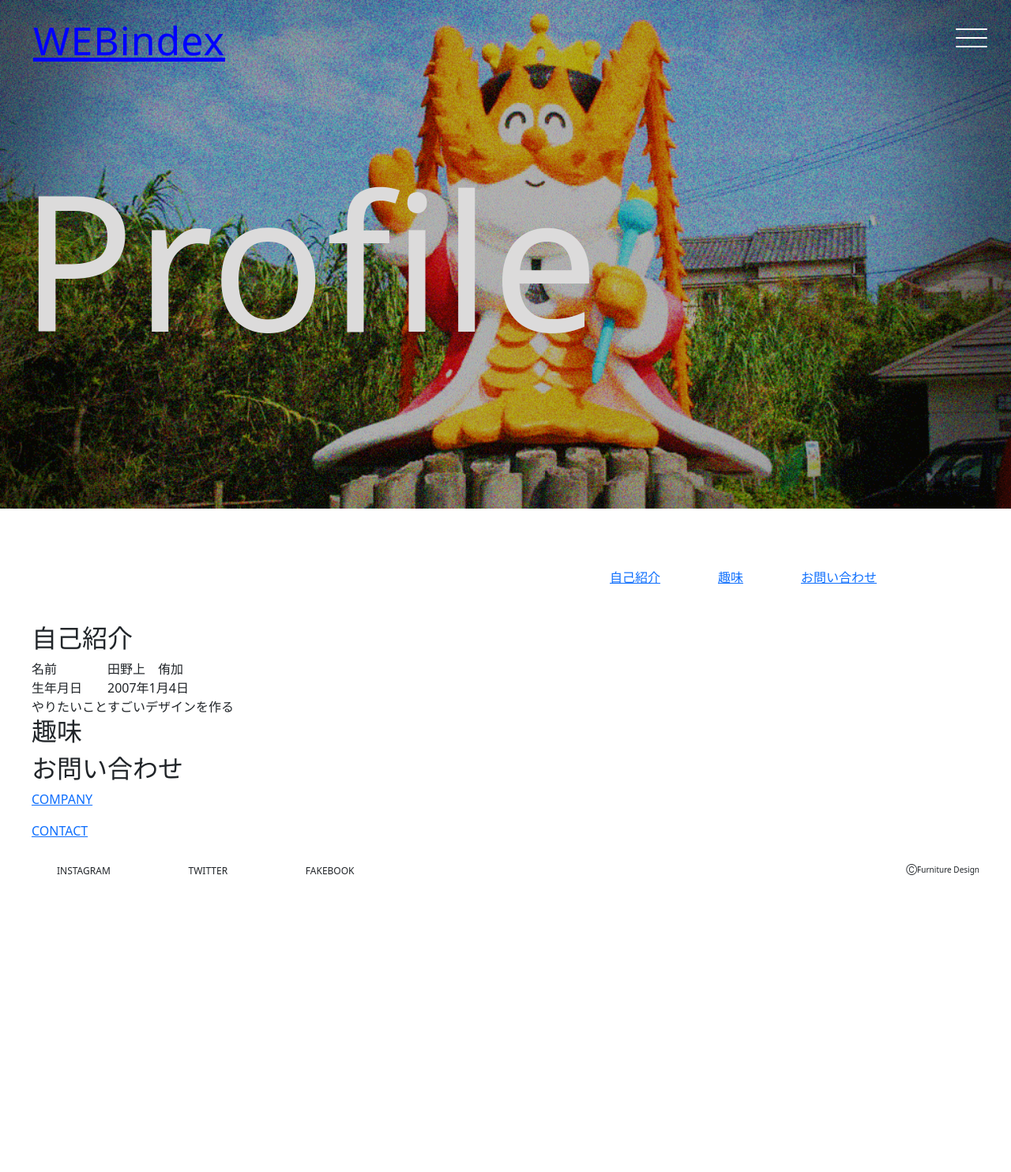
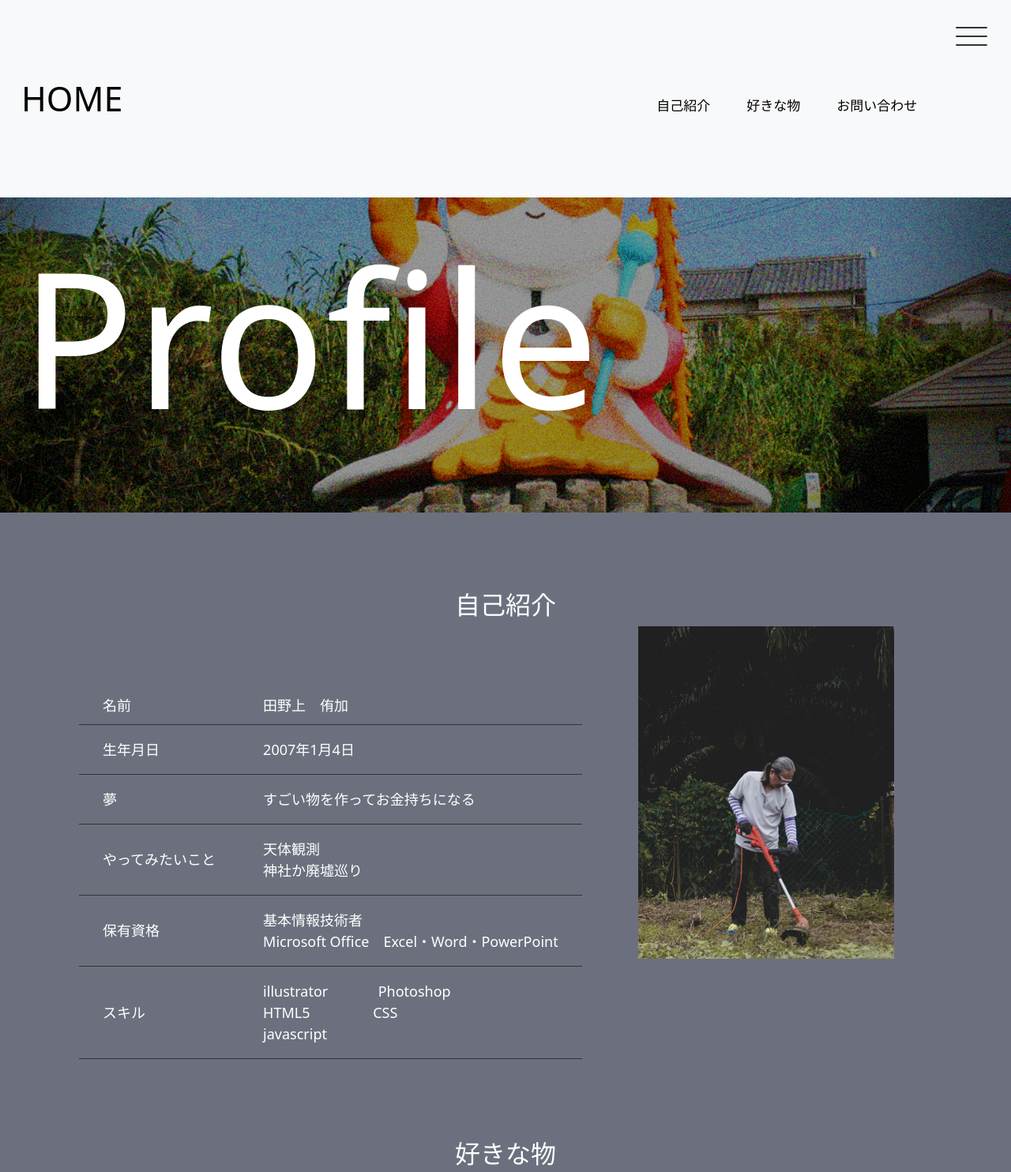
Before and after one commit to TaYu-2/web-practical-training, a plain HTML site: page index.html in a window 1280 px wide. Shown: the top 1484 px of the page at 79% size. Before the commit the page ends 1155 px from the top, so only its background shows below. Drawn offline with nearby package versions, Linux system fonts and the light colour scheme; some packages are replaced by stand-ins of ours.

Commit message:
お問い合わせ作り直した

```diff
--- a/css/style.css
+++ b/css/style.css
@@ -1,23 +1,12 @@
 @charset "UTF-8";
+
+h2,p,a,li,td,th,h1{color: white;}
 
 .back-img{
     z-index: 1;
     position: relative;
     width: 100%;
-}
-
-.title-min a{
-    font-size: 20px;
-    letter-spacing: 1px;
-    z-index: 3;
-    position: relative;
-    font-size: 50px;
-    letter-spacing: 1px;
-    font-weight: 500;
-    bottom: 630px;
-    left: 42px;
-    color: blue;
-
+    top: 40px;
 }
 
 .site-title{
@@ -26,40 +15,52 @@
     font-size: 1500%;
     letter-spacing: 1px;
     font-weight: 500;
-    translate: 2vw -70vh;
-    color: #dcdbdb;
+    translate: 2vw -41vh;
+    color: white;
     margin-right: 100px;
 }
 
-a, ul, li{
+a{
     text-decoration: none;
 }
 
-/* .thuizyu-menu{
-
-    display: block;
-    width: 100%;
+.navbar{
+    z-index: 3;
     position: fixed;
-
-} */
-
-.yoko-menu{
-    z-index: 2;
-    position: relative;
-    z-index: 0 -80vh;
+    top: 0;
+    right: 0;
+    left: 0;
+    bottom: 550px;
 }
 
-.yoko-list {
-    display: flex;
-    justify-content: space-between;
-    margin: 0 170px 0 740px;
-    list-style: none;
+.navbar-nav{
+    margin-left: 640px;
 }
 
+.nav-item a{
+    font-size: 17px;
+    margin-bottom: -17px;
+    margin-left: 30px;
+    opacity: 1;
+}
 
+.nav-link :hover{
+    color: rgb(82, 121, 221);
+}
+
+.navbar-brand{
+    font-size: 43px;
+    margin-bottom: 0;
+    margin-left: 15px;
+    margin-right: -2px;
+}
+
+.navbar-min{
+
+}
 
 /*スライドメニュー*/
-nav {
+.nav-humberger{
   display: block;
   position: fixed;
   top: 0;
@@ -127,18 +128,18 @@ nav .menu-inner .menu-list li a:hover {
   left: 0px;
   width: 40px;
   height: 2px;
-  background-color: white;
+  background-color: #333;
   border-radius: 4px;
   transition: all .5s;
 }
 .toggle_btn span:nth-child(1) {
-  top: 6px;
+  top: 4px;
 }
 .toggle_btn span:nth-child(2) {
-  top: 17px;
+  top: 15px;
 }
 .toggle_btn span:nth-child(3) {
-  bottom: 0px;
+  bottom: 2px;
 }
 .open .toggle_btn span {
   background-color: #fff;
@@ -177,25 +178,57 @@ nav .menu-inner .menu-list li a:hover {
 
 
 /*main*/
-.same-main{
-    margin-top: -250px;
+
+body{
+    background-color: #6c707e;
 }
 
-.product-list p{
-    font-size:12px;
-    font-weight:400;
+.sub-title{
+    text-align: center;
+    margin-top: 100px;
+    font-family: "M PLUS 1p", sans-serif;
+    font-weight: 500;
+}
+
+.my-list{
+    font-size: 18px;
+    font-weight:350;
+    margin-top: 95px;
+    margin-left: 60px;
+}
+
+.my-text3{
+    padding: 0 30px 10px 30px;
+    border-bottom: 1px solid #333;
+}
+
+.my-text{
+    padding: 17.5px 30px 17.5px 30px;
+    border-bottom: 1px solid #333;
+
+}
+
+.my-photo{
+    z-index: 1;
+    position: relative;
+    translate: 60vw -68.5vh;
+}
+
+.sub-title2{
+    margin-top: -320px;
+    text-align: center;
+    font-family: "M PLUS 1p", sans-serif;
+}
+
+.carousel-inner{
+    margin: auto;
+    margin-top: 65px;
+    width: 74.5%;
 }
 
 
-.product-list{
-    display: grid;
-    grid-template-columns: repeat(4,1fr);
-    gap: 35px;
-    list-style: none;
-}
-
-.product-list img{
-    width: 100%;
+.same-main{
+    margin-top: -250px;
 }
 
 .wrapper{
@@ -221,18 +254,31 @@ nav .menu-inner .menu-list li a:hover {
 #F-menu ul{
     display: flex;
     justify-content: space-between;
-
 }
 
-#F-menu li{
+.F-main{
     list-style: none;
-    font-size: 12px;
+    font-size: 20px;
+    border-style: 1px solid white;
+    padding-top: 10px;
+}
+
+.F-link{
+    list-style: none;
+    font-weight: 400;
+    font-size: 17px;
+    padding-top: 12px;
+}
+
+.F-link a:hover{
+    color: #7dacdb;
 }
 
 .copyright{
     max-width: 800;
-    font-size: 10px;
-    margin-left: 600px;
+    font-weight: 300;
+    margin-left: 620px;
+    padding-top: 12px;
 }
 
 /*item1.html*/
--- a/index.html
+++ b/index.html
@@ -3,48 +3,62 @@
 <head>
     <meta charset="UTF-8">
     <title>MY PROFILE</title>
-    <meta name="description" content="家具の紹介ページ">
-    <meta name="Viewport" content="width=device-width", initial-scale="1">
+    <meta name="description" content="自己紹介">
+    <meta name="viewport" content="width=device-width", initial-scale="1">
     <!-- PCとスマホを切り替えるために必ず必要なコード -->
     <link rel="icon" href="img/favicon.ico">
     <link rel="stylesheet" href="https://unpkg.com/ress/dist/ress.min.css">
     <!-- ブラウザによってCSSがずれないようにするためのもの -->
+    <link href="https://cdn.jsdelivr.net/npm/bootstrap@5.3.3/dist/css/bootstrap.min.css"
+    rel="stylesheet"
+    integrity="sha384-QWTKZyjpPEjISv5WaRU9OFeRpok6YctnYmDr5pNlyT2bRjXh0JMhjY6hW+ALEwIH"
+    crossorigin="anonymous">
+
     <link rel="stylesheet" href="css/style.css">
     <script src="https://ajax.googleapis.com/ajax/libs/jquery/3.5.1/jquery.min.js"></script>
     <script src="js/main.js" defer></script>
 
-    <link href="https://cdn.jsdelivr.net/npm/bootstrap@5.3.8/dist/css/bootstrap.min.css" rel="stylesheet"
-    integrity="sha384-64UC4BEhTGwk3eGpak4nO2jqtl7liTS+juXkSJ2gPAQPmlClQO7s5UgCeR6US48g" crossorigin="anonymous">
+    <link rel="preconnect" href="https://fonts.googleapis.com">
+<link rel="preconnect" href="https://fonts.gstatic.com" crossorigin>
+<link href="https://fonts.googleapis.com/css2?family=M+PLUS+1p&family=Philosopher:ital,wght@0,400;0,700;1,400;1,700&display=swap" rel="stylesheet">
+
 </head>
 
+<body>
 
-<body>
-    <script src="https://cdn.jsdelivr.net/npm/bootstrap@5.3.0/dist/js/bootstrap.bundle.min.js"
-    integrity="sha384-geWF76RCwLtnZ8qwWowPQNguL3RmwHVBC9FhGdlKrxdiJJigb/j/68SIy3Te4Bkz" crossorigin="anonymous"></script>
 
-    <img src="img/伊勢エビ3.gif" class="back-img">
+    <img src="img/伊勢エビ5.gif" class="back-img">
 
     <header class="header">
-    <div class="title-min">
-        <a href="index.html" >WEBindex</a>
+    <nav class="navbar navbar-expand-lg bg-body-tertiary">
+    <div class="container-fluid">
+        <a class="navbar-brand" href="#">HOME</a>
+        <button class="navbar-toggler" type="button" data-bs-toggle="collapse" data-bs-target="#navbarSupportedContent" aria-controls="navbarSupportedContent" aria-expanded="false" aria-label="Toggle navigation">
+        <span class="navbar-toggler-icon"></span>
+        </button>
+        <div class="collapse navbar-collapse" id="navbarSupportedContent">
+        <ul class="navbar-nav me-auto mb-2 mb-lg-0">
+            <li class="nav-item">
+            <a class="nav-link active" aria-current="page" href="#1"><div class="link-span">自己紹介</div></a>
+            </li>
+            <li class="nav-item">
+            <a class="nav-link active" aria-current="page" href="#2"><div class="link-span">好きな物</div></a>
+            </li>
+            <li class="nav-item">
+            <a class="nav-link active" aria-current="page" href="#3"><div class="link-span">お問い合わせ</div></a>
+            </li>
+        </ul>
+        </div>
     </div>
-
-    <div class="yoko-menu">
-        <ul class="yoko-list">
-            <li class="L1"><a href="#1">自己紹介</a></li>
-            <li class="L2"><a href="#2">趣味</a></li>
-            <li class="L3"><a href="#3">お問い合わせ</a></li>
-        </ul>
-    </div>
+</nav>
 
     <div id="navArea">
-        <nav>
+        <nav class="nav-humberger">
             <div class="menu-inner">
                 <ul class="menu-list">
-                    <li><a href="index.html">PRODUCTS</a></li>
-                    <li><a href="about.html">趣味</a></li>
-                    <li><a href="company.html">COMPANY</a></li>
-                    <li><a href="contact.html">CONTACT</a></li>
+                    <li><a href="index.html">HOME</a></li>
+                    <li><a href="company.html">MAP</a></li>
+                    <li><a href="contact.html">FORM</a></li>
                 </ul>
             </div>
         </nav>
@@ -58,40 +72,92 @@
         <div id="mask"></div>
     </div>
     </header>
+
+    <!-- <div class="city-site">
+    <p class="city-name">浜島のエビ大王</p>
+    <p class="city-file">詳しくは志摩市のホームページで</p>
+    </div> -->
     <h1 class="site-title"> Profile</h1>
 
     <main class="same-main">
 
         <div id="top" class="wrapper">
-            <h2><div id="1">自己紹介</div></h2>
+            <h2><div class="sub-title" id="1">自己紹介</div></h2>
                 <table class="my-list">
                     <tr>
-                        <td>名前</td>
-                        <td>田野上　侑加</td>
+                        <td class="my-text3">名前</td>
+                        <td class="my-text3">田野上　侑加</td>
                     </tr>
                     <tr>
-                        <td>生年月日</td>
-                        <td>2007年1月4日</td>
+                        <td class="my-text">生年月日</td>
+                        <td class="my-text">2007年1月4日</td>
                     </tr>
                     <tr>
-                        <td>やりたいこと</td>
-                        <td>すごいデザインを作る</td>
+                        <td class="my-text" id="my-text2">夢</td>
+                        <td class="my-text">すごい物を作ってお金持ちになる</td>
+                    </tr>
+                    <tr>
+                        <td class="my-text">やってみたいこと</td>
+                        <td class="my-text">天体観測<br>神社か廃墟巡り</td>
+                    </tr>
+                    <tr>
+                        <td class="my-text">保有資格</td>
+                        <td class="my-text">基本情報技術者<br>Microsoft Office　Excel・Word・PowerPoint</td>
+                    </tr>
+                    <tr>
+                        <td class="my-text">スキル</td>
+                        <td class="my-text">illustrator &emsp;&emsp;&emsp; Photoshop<br>HTML5 &emsp;&emsp;&emsp;&emsp;&thinsp;CSS<br>javascript</td>
                     </tr>
                 </table>
+    <img src="img/arh-lee-zFdZJp_hpKo-unsplash.jpg" width="27%" class="my-photo">
 
-        <h2><div id="2">趣味</div></h2>
-        <h2><div id="3">お問い合わせ</div></h2>
-        <p><a href="company.html">COMPANY</a></p>
-        <p><a href="contact.html">CONTACT</a></p>
+    <h2><div class="sub-title2" id="2">好きな物</div></h2>
+
+    <div id="carouselExampleCaptions" class="carousel slide">
+    <div class="carousel-indicators">
+        <button type="button" data-bs-target="#carouselExampleCaptions" data-bs-slide-to="0" class="active" aria-current="true" aria-label="Slide 1"></button>
+        <button type="button" data-bs-target="#carouselExampleCaptions" data-bs-slide-to="1" aria-label="Slide 2"></button>
+        <!-- <button type="button" data-bs-target="#carouselExampleCaptions" data-bs-slide-to="2" aria-label="Slide 3"></button> -->
+    </div>
+    <div class="carousel-inner">
+        <div class="carousel-item active">
+        <a href="about.html"><img src="img/スマホ２_s.jpg" class="d-block w-100" alt="..."></a>
+        <div class="carousel-caption d-none d-md-block">
+            <h5>メディア作品</h5>
+            <p>サブカル系とか</p>
         </div>
+        </div>
+        <div class="carousel-item">
+        <a href="item1.html"><img src="img/gahag2-0108338313-1.jpg" class="d-block w-100" alt="..."></a>
+        <div class="carousel-caption d-none d-md-block">
+            <h5>ゲーム</h5>
+            <p>ゲーム</p>
+        </div>
+        </div>
+    </div>
+    <button class="carousel-control-prev" type="button" data-bs-target="#carouselExampleCaptions" data-bs-slide="prev">
+        <span class="carousel-control-prev-icon" aria-hidden="true"></span>
+        <span class="visually-hidden">Previous</span>
+    </button>
+    <button class="carousel-control-next" type="button" data-bs-target="#carouselExampleCaptions" data-bs-slide="next">
+        <span class="carousel-control-next-icon" aria-hidden="true"></span>
+        <span class="visually-hidden">Next</span>
+    </button>
+</div>
+
+    <!-- <h2><div class="sub-title" id="3">情報</div></h2> -->
+
     </main>
     <footer id="F-menu" class="wrapper">
         <ul>
-            <li>INSTAGRAM</li>
-            <li>TWITTER</li>
-            <li>FAKEBOOK</li>
-            <p class="copyright">ⒸFurniture Design</p>
+            <li class="F-main" id="3">お問い合わせ</li>
+            <li class="F-link"><a href="company.html">MAP</a></li>
+            <li class="F-link"><a href="contact.html">form</a></li>
+            <p class="copyright">ⒸT.Y profile</p>
         </ul>
     </footer>
+
+<script src="https://cdn.jsdelivr.net/npm/bootstrap@5.0.2/dist/js/bootstrap.bundle.min.js" integrity="sha384-MrcW6ZMFYlzcLA8Nl+NtUVF0sA7MsXsP1UyJoMp4YLEuNSfAP+JcXn/tWtIaxVXM" crossorigin="anonymous"></script>
+
 </body>
 </html>
```
Also changed, not shown: company.html (+5 -13 lines), contact.html (+7 -17 lines), img/34201168_s.jpg (added), img/arh-lee-zFdZJp_hpKo-unsplash.jpg (added), img/gahag-0108338313-1.jpg (added), img/gahag2-0108338313-1.jpg (added), img/スマホ２_s.jpg (added), img/伊勢エビ3.gif (deleted), img/伊勢エビ4.gif (added), img/伊勢エビ5.gif (added).
